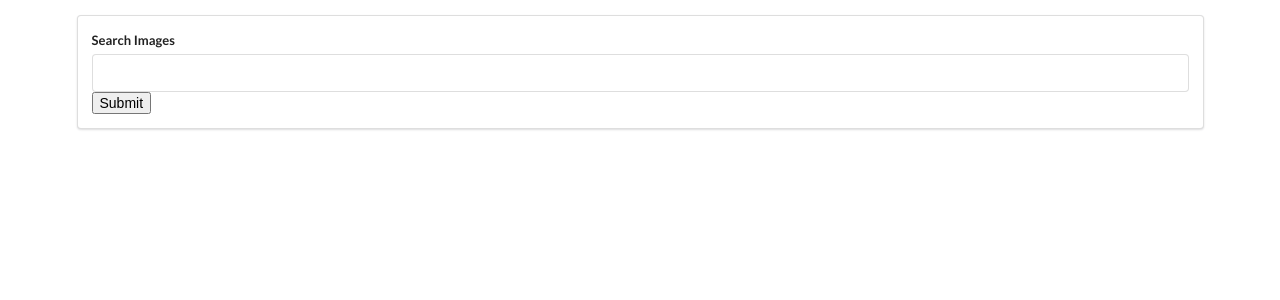
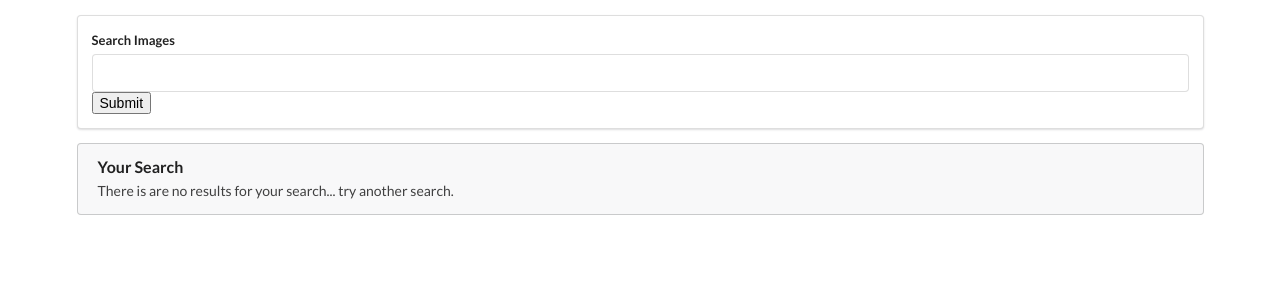
Before and after one commit to Jsparks1989/pics-repo, a React (Create React App) app in the folder pics/: page / in a window 1280 px wide. Shown: the top 300 px of the page. Built offline with nearby package versions, Linux system fonts and the light colour scheme.

Commit message:
Setting/updating state after the async API request is ran. Displaying state for user after search is ran.

```diff
--- a/pics/src/components/App.js
+++ b/pics/src/components/App.js
@@ -5,11 +5,20 @@ import SearchBar from './SearchBar';
 // Class component
 class App extends React.Component {
 
+    // Setting the state after the async API request.
+    state = { images: [], imagesTotal: {} };
+
+    /*
+     * response:
+     * - config obj
+     * - data obj
+     *   - results []
+     *   - total int
+     *   - total_pages int
+     */
+
+
     onSearchSubmit  = async (term) => {
-        // Want to make API request to unsplash when this function is invoked.
-        // Must use GET request with an endpoint of /search/photos.
-        // Takes 2 params. First: the address to make GET request to.
-        // Two: object that can customize request.
         const response = await axios.get('https://api.unsplash.com/search/photos', {
             params: { query: term },
             headers: {
@@ -17,13 +26,42 @@ class App extends React.Component {
             }
         });
 
-        console.log(response.data.results);
+        this.setState({ images: response.data.results, imagesTotal: response.data.total });
+
+        console.log('state imagesData: ');
+        console.log(response);
     }
+
+
+    displaySearch = () => {
+        if(this.state.images.length === 0){
+            return(
+                <div className="ui message">
+                    <div className="header">
+                        Your Search
+                    </div>
+                    <p>There is are no results for your search... try another search.</p>
+                </div>
+            );
+        } else {
+            return(
+                <div className="ui message">
+                    <div className="header">
+                        Your Search
+                    </div>
+                    <p>we found {this.state.imagesTotal} images from your search!</p>
+                </div>
+            );
+        }
+    }
+
+
 
     render(){
         return(
             <div className="ui container" style={{ marginTop: '15px' }}>
             <SearchBar onSubmit={this.onSearchSubmit}/>
+            {this.displaySearch()}
         </div>
         );
     }
```
